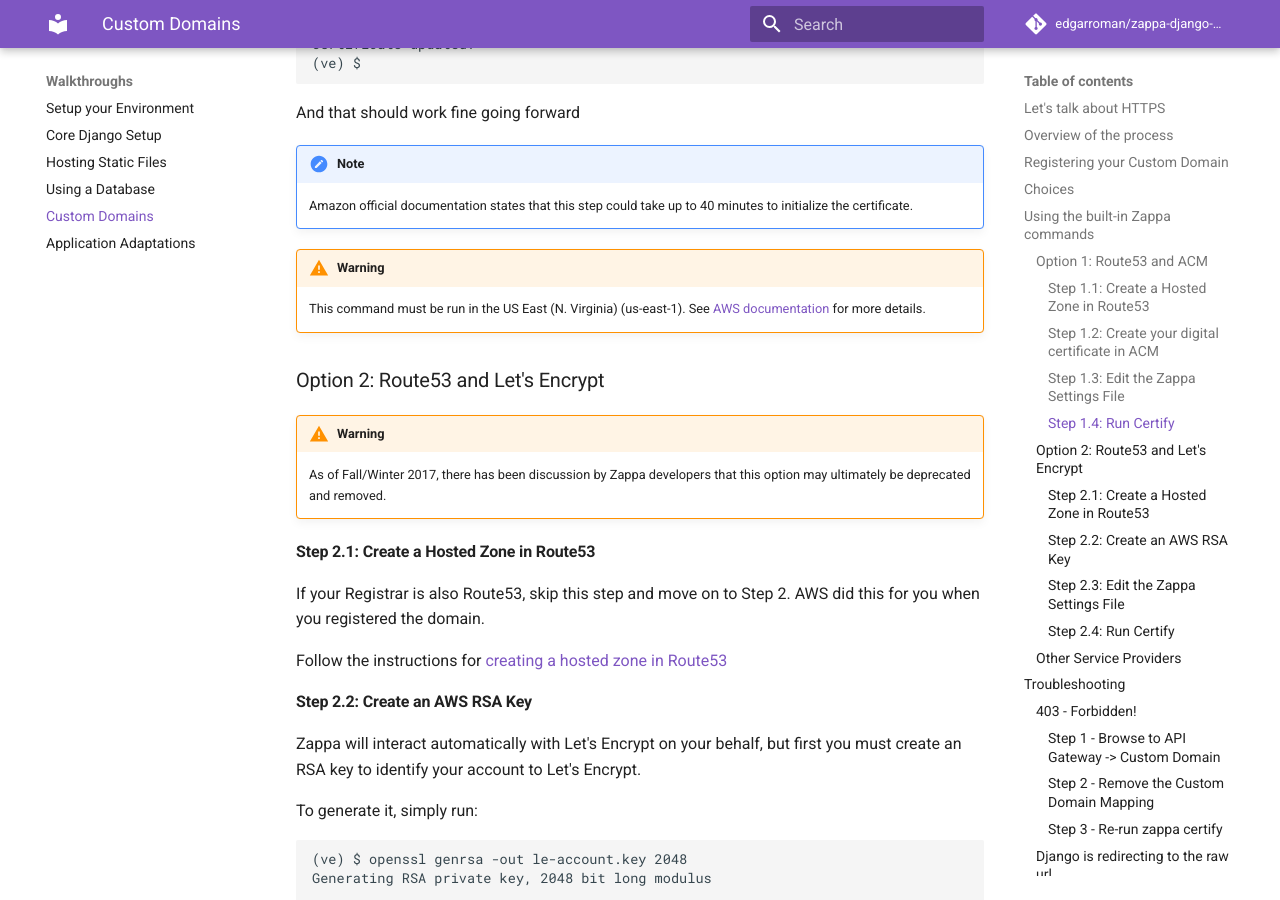
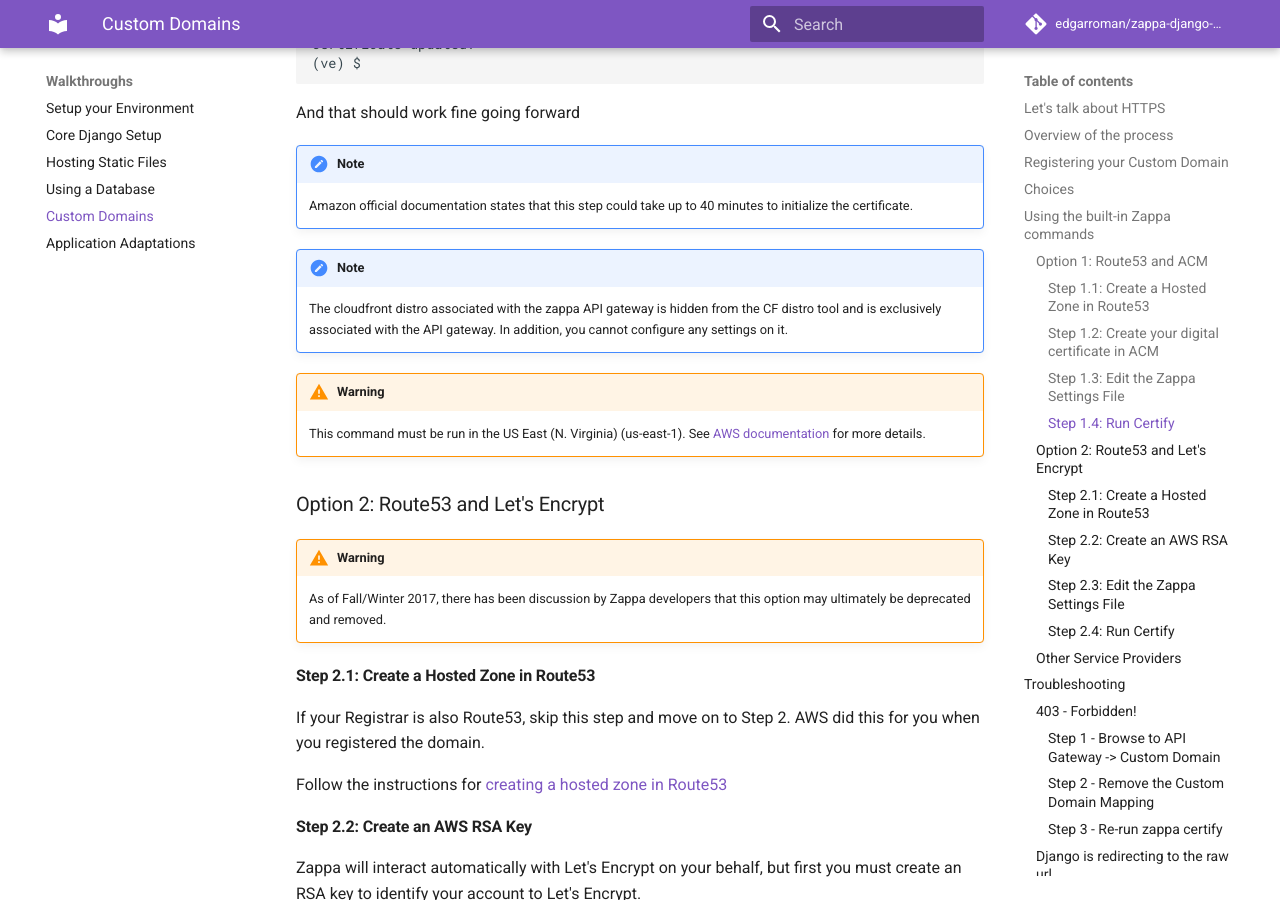
Before and after one commit to edgarroman/zappa-django-guide, an MkDocs documentation site: the page built from docs/walk_domain.md, in a window 1280 px wide and 900 px high, scrolled down 3879 px. Built offline with MkDocs 1.6.1 and Material for MkDocs 9.7.7, drawn with Linux system fonts in a browser that asks for light colours; comment, search, counter and statistics services are not loaded; old or Windows-style settings are respelled for this version of MkDocs.

Commit message:
CF distro
So people don't go looking for it.

```diff
--- a/docs/walk_domain.md
+++ b/docs/walk_domain.md
@@ -133,6 +133,9 @@
 
 !!! Note
     Amazon official documentation states that this step could take up to 40 minutes to initialize the certificate.
+
+!!! Note
+    The cloudfront distro associated with the zappa API gateway is hidden from the CF distro tool and is exclusively associated with the API gateway. In addition, you cannot configure any settings on it.
 
 !!! Warning
     This command must be run in the US East (N. Virginia) (us-east-1).  See [AWS documentation](http://docs.aws.amazon.com/apigateway/latest/developerguide/how-to-custom-domains.html#how-to-custom-domains-prerequisites) for more details.
```
